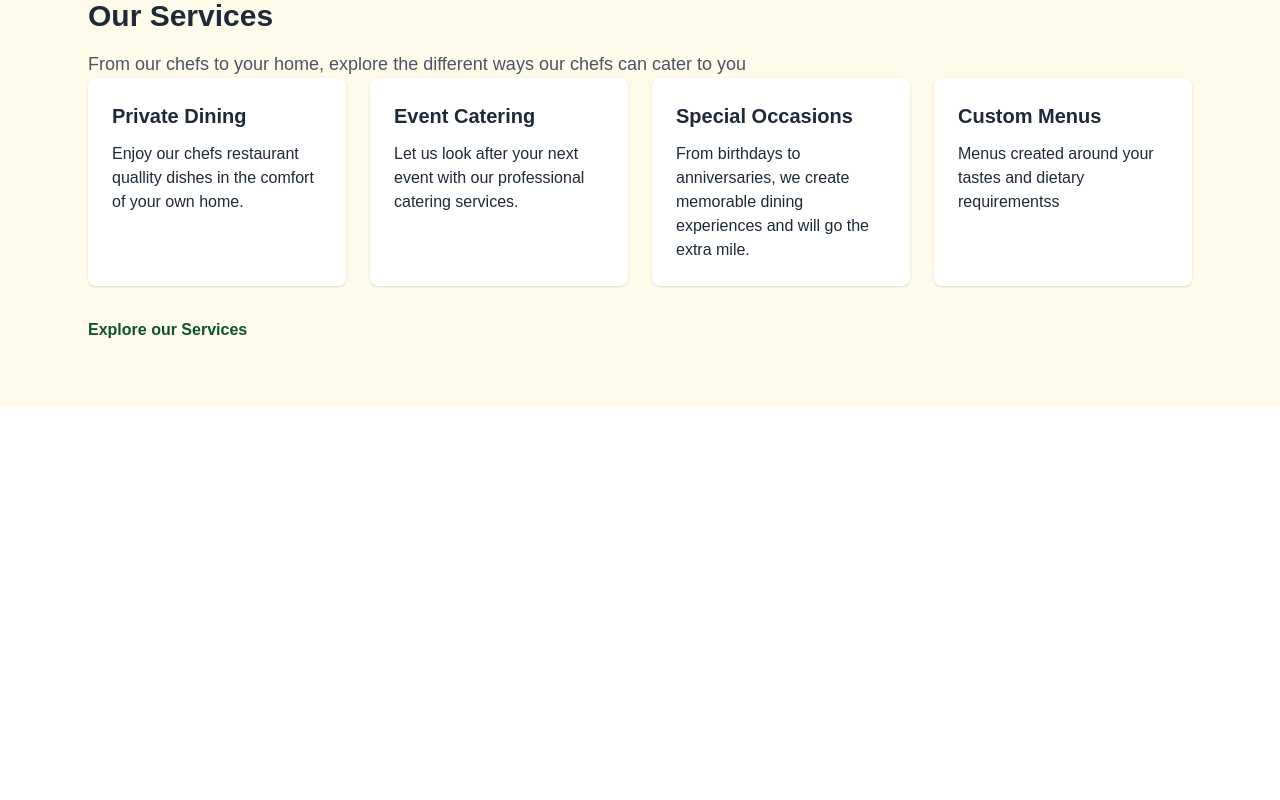
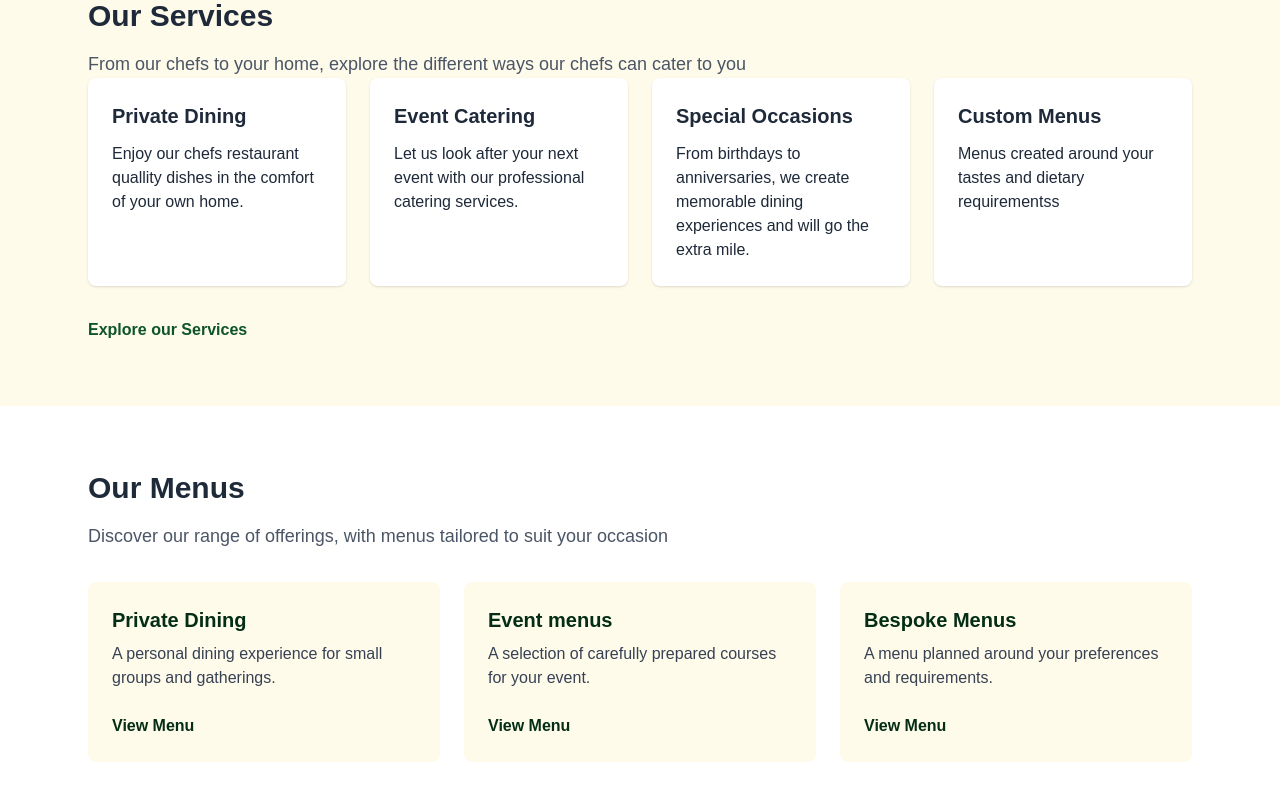
Before and after one commit to GrahamBlackledge/TailoredTaste, a Next.js app in the folder web/: page / in a window 1280 px wide. Shown: the part 858-1658 px from the top of the page. Before the commit the page ends 1264 px from the top, so only its background shows below. Built offline with nearby package versions, Linux system fonts and the light colour scheme.

Commit message:
Created menu section on homepage

```diff
--- a/web/src/app/page.tsx
+++ b/web/src/app/page.tsx
@@ -1,4 +1,5 @@
 import ServiceCard from "@/components/ServiceCard";
+import MenuCard from "@/components/MenuCard";
 
 export default function Home() {
   return (
@@ -90,6 +91,35 @@ export default function Home() {
 
       </section>
 
+      {/* Menus Section */}
+      <section className="bg-white py-16">
+        <div className="max-w-6xl mx-auto px-6">
+
+          <h2 className="text-3xl font-bold mb-4">Our Menus</h2>
+          <p className="text-lg text-gray-600 max-w-3xl mb-8">Discover our range of offerings, with menus tailored to suit your occasion</p>
+
+            <div className="grid grid-cols-1 md:grid-cols-3 gap-6">
+
+              <MenuCard
+                title="Private Dining"
+                description="A personal dining experience for small groups and gatherings."
+              />
+
+              <MenuCard
+                title="Event menus"
+                description="A selection of carefully prepared courses for your event."
+              />
+
+              <MenuCard
+                title="Bespoke Menus"
+                description="A menu planned around your preferences and requirements."
+              />
+
+            </div>
+        </div>
+      </section>
+
+
 
 
 
```
